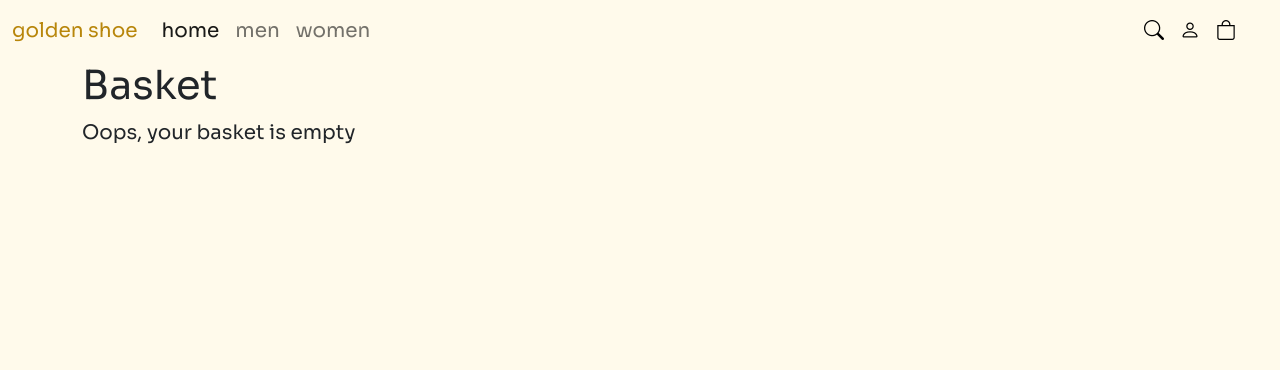
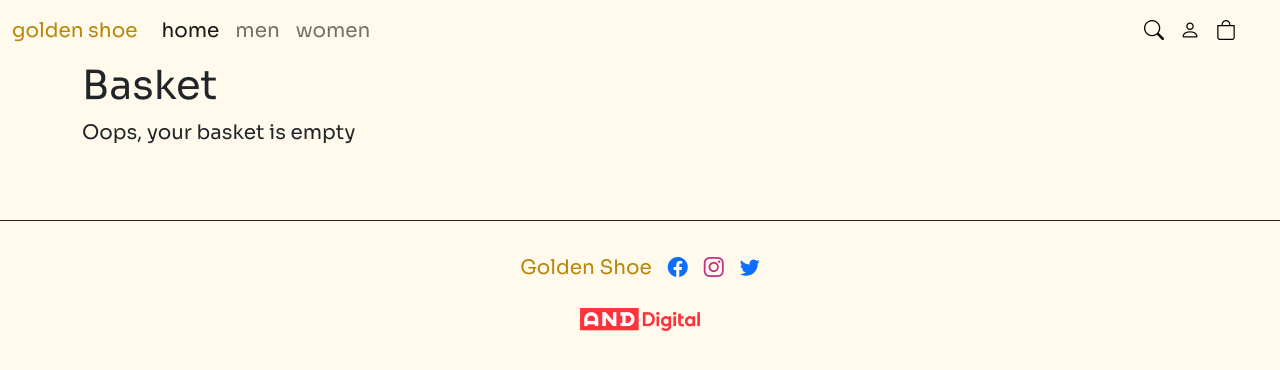
Before and after one commit to gsbaker/goldenshoe, a Django app: page /basket/ in a window 1280 px wide. Shown: the top 370 px of the page. Run offline with Django 3.2, Linux system fonts and the light colour scheme; data that the repository does not hold is empty; some libraries are stand-ins or nearby versions.

Commit message:
Add footer

```diff
--- a/shop/static/style.css
+++ b/shop/static/style.css
@@ -2,13 +2,15 @@ body {
   font-family: 'Sora', sans-serif;
   background-color: #FFFAEB; }
 
-.navbar-brand {
+.text-gold {
   color: darkgoldenrod; }
-  .navbar-brand:hover {
+  .text-gold:hover {
     color: darkgoldenrod; }
 
-.text-gold {
-  color: darkgoldenrod; }
+.text-purple {
+  color: #C13584; }
+  .text-purple:hover {
+    color: #C13584; }
 
 #common-projects-ad {
   background-size: cover;
@@ -33,10 +35,13 @@ body {
   max-width: 150px; }
 
 #basket-content {
-  padding-bottom: 190px; }
+  padding-bottom: 40px; }
 
 #basket-footer {
   background-color: #FFFAEB; }
+
+#and-logo {
+  max-width: 120px; }
 
 @supports (-webkit-appearance: -apple-pay-button) {
   .apple-pay-button {
--- a/shop/static/style.scss
+++ b/shop/static/style.scss
@@ -6,16 +6,25 @@ body {
   background-color: $bg-color;
 }
 
-.navbar-brand {
+//.navbar-brand {
+//  color: darkgoldenrod;
+//  &:hover {
+//    color: darkgoldenrod;
+//  }
+//}
+
+.text-gold {
   color: darkgoldenrod;
-
   &:hover {
     color: darkgoldenrod;
   }
 }
 
-.text-gold {
-  color: darkgoldenrod;
+.text-purple {
+  color: #C13584;
+  &:hover {
+    color: #C13584;
+  }
 }
 
 #common-projects-ad {
@@ -51,7 +60,7 @@ body {
 }
 
 #basket-content {
-  padding-bottom: 190px;
+  padding-bottom: 40px;
 }
 
 #basket-footer {
@@ -62,6 +71,10 @@ body {
 #checkout-buttons {
   //max-width: 400px;
   //margin: 0 auto;
+}
+
+#and-logo {
+  max-width: 120px;
 }
 
 @supports (-webkit-appearance: -apple-pay-button) {
--- a/shop/templates/base.html
+++ b/shop/templates/base.html
@@ -21,6 +21,8 @@
 {% block content %}
 {% endblock %}
 
+{% include 'footer.html' %}
+
 <!-- JavaScript Bundle with Popper -->
 <script src="https://cdn.jsdelivr.net/npm/bootstrap@5.2.0-beta1/dist/js/bootstrap.bundle.min.js" integrity="sha384-pprn3073KE6tl6bjs2QrFaJGz5/SUsLqktiwsUTF55Jfv3qYSDhgCecCxMW52nD2" crossorigin="anonymous"></script>
 <script src="https://applepay.cdn-apple.com/jsapi/v1/apple-pay-sdk.js"></script>
--- /dev/null
+++ b/shop/templates/footer.html
@@ -0,0 +1,20 @@
+<footer class="mt-3 p-4 border-top border-dark">
+    <div class="d-flex justify-content-center fs-5">
+        <div class="p-2">
+            <p class="text-gold">Golden Shoe</p>
+        </div>
+        <div class="p-2">
+            <p><a href=""><i class="bi bi-facebook"></i></a></p>
+        </div>
+        <div class="p-2">
+            <p><a href="" class="text-purple"><i class="bi bi-instagram"></i></a></p>
+        </div>
+        <div class="p-2">
+            <p><a href=""><i class="bi bi-twitter"></i></a></p>
+        </div>
+    </div>
+    <div class="text-center">
+        {% load static %}
+        <img src="{% static 'img/and-logo.png' %}" alt="" id="and-logo">
+    </div>
+</footer>
--- a/shop/templates/navigation.html
+++ b/shop/templates/navigation.html
@@ -1,6 +1,6 @@
 <nav class="navbar navbar-expand-lg navbar-light">
     <div class="container-fluid fs-5">
-        <a class="navbar-brand" href="/">golden shoe</a>
+        <a class="navbar-brand text-gold" href="/">golden shoe</a>
         <button class="navbar-toggler" type="button" data-bs-toggle="collapse" data-bs-target="#navbarNavAltMarkup"
                 aria-controls="navbarNavAltMarkup" aria-expanded="false" aria-label="Toggle navigation">
             <span class="navbar-toggler-icon"></span>
```
Also changed, not shown: shop/static/img/and-logo.png (added), 1 other file.
